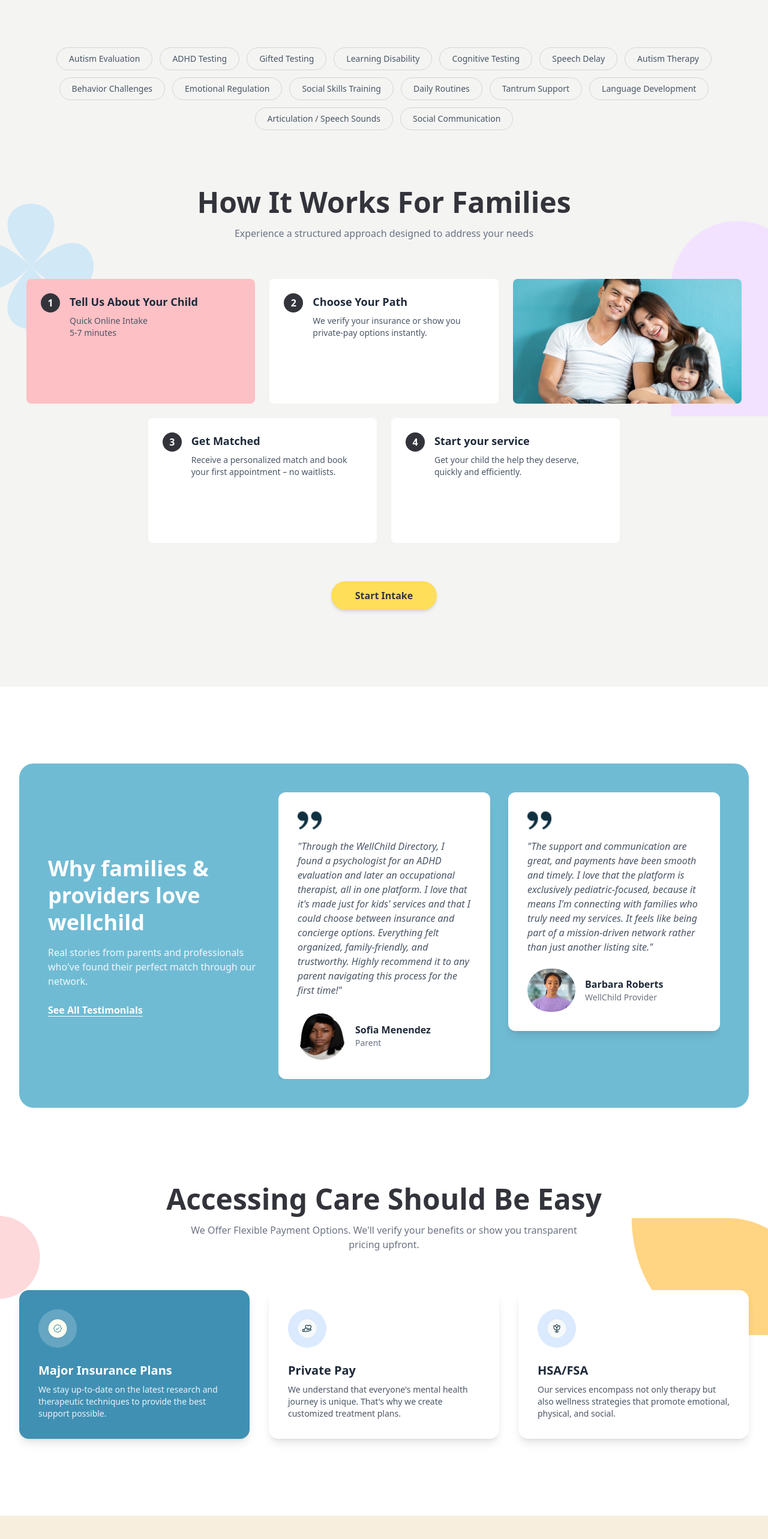
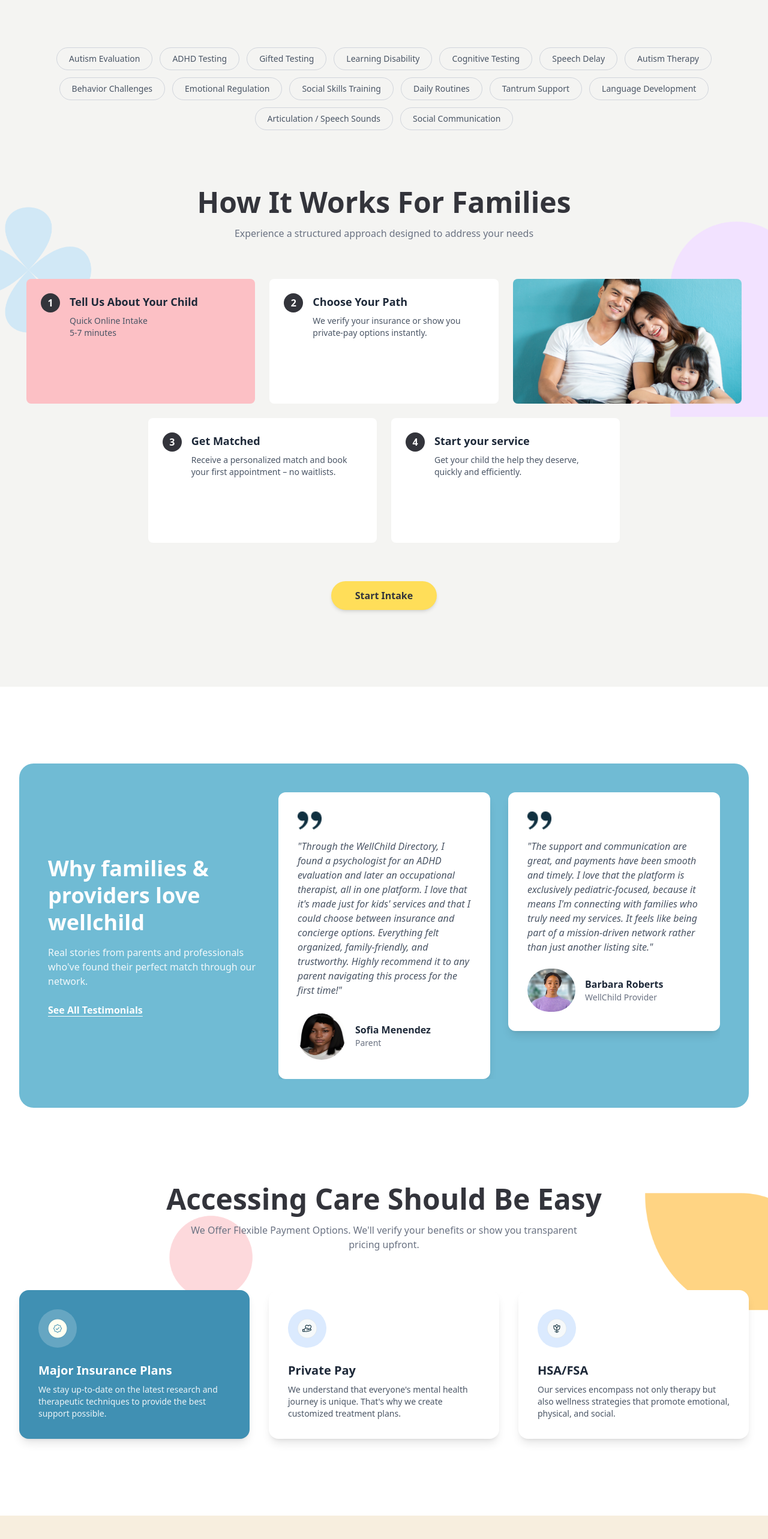
Before and after one commit to Mozisha/Wellchild, a Next.js app: page / in a window 1280 px wide. Shown: the part 3885-6451 px from the top of the page at 60% size. Built offline with nearby package versions, Linux system fonts and the light colour scheme.

Commit message:
added animations

```diff
--- a/app/components/HowItWorks.tsx
+++ b/app/components/HowItWorks.tsx
@@ -5,7 +5,7 @@ import React from 'react';
 import Image from 'next/image';
 import { motion } from 'framer-motion';
 
-// Data for the tags and steps (no changes here)
+// Data for the tags and steps
 const tags = [
     'Autism Evaluation', 'ADHD Testing', 'Gifted Testing', 'Learning Disability', 'Cognitive Testing', 'Speech Delay',
     'Autism Therapy', 'Behavior Challenges', 'Emotional Regulation', 'Social Skills Training', 'Daily Routines',
@@ -44,7 +44,7 @@ const processItems = [
     },
 ];
 
-// Animation Variants (no changes here)
+// Animation Variants for the main content cards
 const containerVariants = {
     hidden: {},
     visible: { transition: { staggerChildren: 0.1 } },
@@ -58,24 +58,51 @@ const itemVariants = {
 export default function HowItWorks() {
     return (
         <section className="bg-[#f4f4f2] py-24 sm:py-32 relative overflow-hidden">
-            {/* Decorative background shapes */}
+            {/* UPDATED: Decorative background shapes now have zigzag animations */}
+            <motion.div
+                className="absolute top-1/4 left-12 -translate-x-1/2 z-0"
+                animate={{
+                    x: [0, 20, 0, -20, 0],
+                    y: [0, -30, 0, 30, 0],
+                }}
+                transition={{
+                    duration: 12,
+                    ease: "easeInOut",
+                    repeat: Infinity,
+                    repeatType: "reverse",
+                }}
+            >
                 <Image
                     src="/website-geometric-shape.png"
                     alt="Decorative Shape"
                     width={300}
                     height={300}
-                className="absolute top-1/4 left-12 -translate-x-1/2  z-0"
                 />
+            </motion.div>
+
+            <motion.div
+                className="absolute top-1/3 right-12 translate-x-1/2 z-0"
+                animate={{
+                    x: [0, -25, 0, 25, 0],
+                    y: [0, 20, 0, -20, 0],
+                }}
+                transition={{
+                    duration: 15,
+                    ease: "easeInOut",
+                    repeat: Infinity,
+                    repeatType: "reverse",
+                }}
+            >
                 <Image
                     src="/website-geometric-shape2.png"
                     alt="Decorative Shape"
                     width={300}
                     height={300}
-                className="absolute top-1/3 right-12 translate-x-1/2  z-0"
                 />
+            </motion.div>
 
             <div className="max-w-7xl mx-auto px-4 sm:px-6 lg:px-8 relative z-10">
-                {/* Top Tag Cloud & Section Heading (no changes) */}
+                {/* Top Tag Cloud & Section Heading */}
                 <div className="flex flex-wrap justify-center items-center gap-3 mb-24">
                     {tags.map((tag) => (
                         <div key={tag} className="border border-gray-300 rounded-full px-5 py-2 text-gray-600 text-sm">
@@ -103,7 +130,6 @@ export default function HowItWorks() {
                             variants={itemVariants}
                         >
                             {item.type === 'step' ? (
-                                // --- CHANGE HERE: Added h-52 ---
                                 <div className={`p-6 rounded-lg h-52 flex flex-col ${item.isHighlighted ? 'bg-[#FCC0C5]' : 'bg-white'}`}>
                                     <div className="flex items-start gap-4">
                                         <div className="bg-[#33343B] text-white rounded-full w-8 h-8 flex-shrink-0 flex items-center justify-center font-bold">
@@ -116,7 +142,6 @@ export default function HowItWorks() {
                                     </div>
                                 </div>
                             ) : (
-                                // --- CHANGE HERE: Added h-52 ---
                                 <div className="w-full h-52 rounded-lg overflow-hidden hidden lg:block">
                                     <Image src={item.src!} alt={item.alt!} width={300} height={300} className="w-full h-full object-cover" />
                                 </div>
@@ -125,9 +150,8 @@ export default function HowItWorks() {
                     ))}
                 </motion.div>
 
-                {/* CTA Button (no changes) */}
+                {/* CTA Button */}
                 <div className="text-center mt-16">
-                    {/* UPDATED: Added cursor-pointer and hover scale effect */}
                     <button className="bg-[#FFDE59] text-[#33343B] font-bold py-3 px-10 rounded-full shadow-md hover:bg-[#ffe680] transition-transform duration-200 hover:scale-105 cursor-pointer">
                         Start Intake
                     </button>
--- a/app/components/TestimonialsAndCare.tsx
+++ b/app/components/TestimonialsAndCare.tsx
@@ -18,17 +18,16 @@ const testimonialsData = [
     quote: "Through the WellChild Directory, I found a psychologist for an ADHD evaluation and later an occupational therapist, all in one platform. I love that it's made just for kids' services and that I could choose between insurance and concierge options. Everything felt organized, family-friendly, and trustworthy. Highly recommend it to any parent navigating this process for the first time!",
     name: "Sofia Menendez",
     role: "Parent",
-    imageSrc: "/therapist-1.png" // Added image source
+    imageSrc: "/therapist-1.png"
   },
   {
     quote: "The support and communication are great, and payments have been smooth and timely. I love that the platform is exclusively pediatric-focused, because it means I'm connecting with families who truly need my services. It feels like being part of a mission-driven network rather than just another listing site.",
     name: "Barbara Roberts",
     role: "WellChild Provider",
-    imageSrc: "/therapist-2.png" // Added image source
+    imageSrc: "/therapist-2.png"
   },
 ];
 
-// UPDATED: Now uses image paths for icons
 const careOptionsData = [
   {
     iconSrc: '/insurance.png',
@@ -53,28 +52,54 @@ const careOptionsData = [
 export default function TestimonialsAndCare() {
   return (
     <section className="bg-white py-24 sm:py-32 relative overflow-x-hidden">
-      {/* UPDATED: Decorative Shapes using Image components */}
+      {/* UPDATED: Pink circle now moves across the entire screen */}
+      <motion.div
+        className="absolute top-[60%] left-0 -translate-x-1/2 opacity-60"
+        animate={{
+          x: "100vw", // Animate its x position across the full viewport width
+        }}
+        transition={{
+            duration: 25, // A slow, ambient duration for a full traversal
+            repeat: Infinity,
+            repeatType: "mirror", // "mirror" makes it go back and forth
+            ease: "linear", // A constant speed feels more natural for this effect
+        }}
+      >
         <Image
           src="/circle.png"
           alt=""
           aria-hidden="true"
           width={200}
           height={200}
-        className="absolute top-[60%] left-0 -translate-x-1/2 opacity-60"
         />
+      </motion.div>
+
+      {/* This shape keeps its more subtle floating animation */}
+      <motion.div
+        className="absolute top-[55%] right-0 translate-x-1/3"
+        animate={{
+            y: ["0%", "-12%", "0%"],
+            x: ["0%", "8%", "0%"],
+        }}
+        transition={{
+            duration: 10,
+            repeat: Infinity,
+            repeatType: "reverse",
+            ease: "easeInOut",
+        }}
+      >
         <Image
           src="/geometric.png"
           alt=""
           aria-hidden="true"
           width={400}
           height={400}
-        className="absolute top-[55%] right-0 translate-x-1/3"
         />
+      </motion.div>
 
       <div className="max-w-7xl mx-auto px-4 sm:px-6 lg:px-8 relative z-10">
 
         {/* Part 1: Testimonials Slider */}
-        {/* UPDATED: Background color */}
         <div className="bg-[#70BBD4] rounded-3xl p-8 md:p-12 text-white">
           <div className="grid grid-cols-1 lg:grid-cols-3 gap-8 items-center">
             {/* Left Content */}
@@ -89,12 +114,9 @@ export default function TestimonialsAndCare() {
               <Swiper
                 modules={[Navigation, A11y]}
                 spaceBetween={30}
-                slidesPerView={1.2} // Show a peek of the next slide
+                slidesPerView={1.2}
                 breakpoints={{
-                  // Show 2 slides on larger screens
-                  1024: {
-                    slidesPerView: 2,
-                  }
+                  1024: { slidesPerView: 2 }
                 }}
                 navigation={{ nextEl: '.swiper-button-next-custom-testimonial' }}
                 loop={true}
@@ -102,11 +124,9 @@ export default function TestimonialsAndCare() {
                 {testimonialsData.map((testimonial, index) => (
                   <SwiperSlide key={index}>
                     <div className="bg-white text-gray-800 p-8 rounded-xl shadow-lg h-full">
-                      {/* UPDATED: Quote symbol from image */}
                       <Image src="/quote.png" alt="Quote" width={40} height={28} />
                       <p className="mt-4 text-gray-600 italic">"{testimonial.quote}"</p>
                       <div className="mt-6 flex items-center gap-4">
-                        {/* UPDATED: Now uses dynamic image source */}
                         <Image
                           src={testimonial.imageSrc}
                           alt={`Photo of ${testimonial.name}`}
@@ -123,7 +143,6 @@ export default function TestimonialsAndCare() {
                   </SwiperSlide>
                 ))}
               </Swiper>
-              {/* UPDATED: Added cursor-pointer and hover scale effect */}
               <div className="swiper-button-next-custom-testimonial absolute top-1/2 -right-4 -translate-y-1/2 z-10 bg-white/80 hover:bg-white rounded-full p-2 shadow-md transition-transform duration-200 hover:scale-110 cursor-pointer">
                 <ChevronRight className="text-gray-700" />
               </div>
@@ -141,11 +160,9 @@ export default function TestimonialsAndCare() {
           {careOptionsData.map((option, index) => (
             <div
               key={index}
-              // UPDATED: Highlighted card background color
               className={`p-8 rounded-2xl shadow-lg ${option.isHighlighted ? 'bg-[#4090B3] text-white' : 'bg-white text-gray-800'}`}
             >
               <div className={`w-16 h-16 rounded-full flex items-center justify-center ${option.isHighlighted ? 'bg-white/20' : 'bg-blue-100'}`}>
-                {/* UPDATED: Icon from image */}
                 <Image src={option.iconSrc} alt={`${option.title} icon`} width={32} height={32} />
               </div>
               <h3 className="mt-6 text-xl font-bold">{option.title}</h3>
```
Lines whose indentation alone changed are shown as unchanged.
